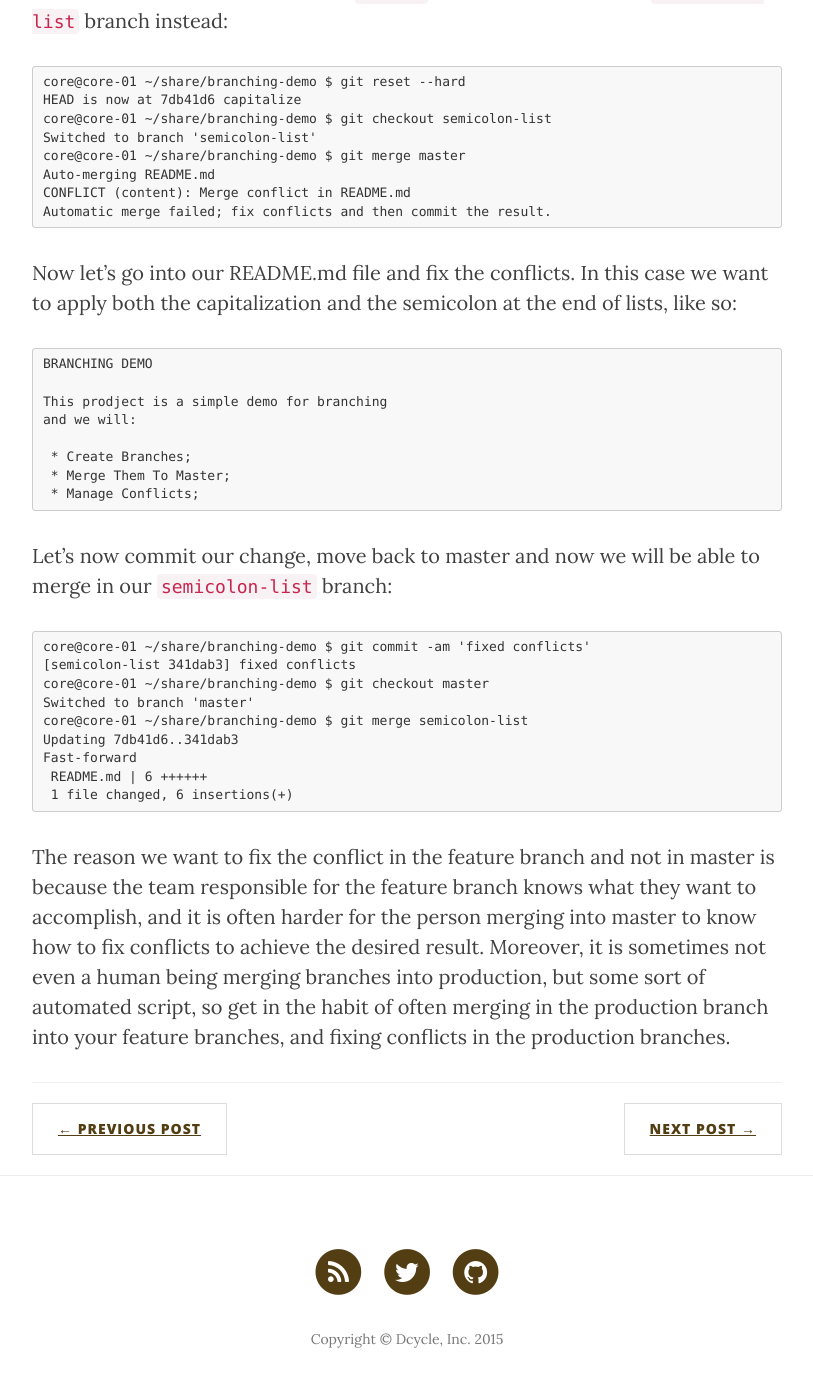
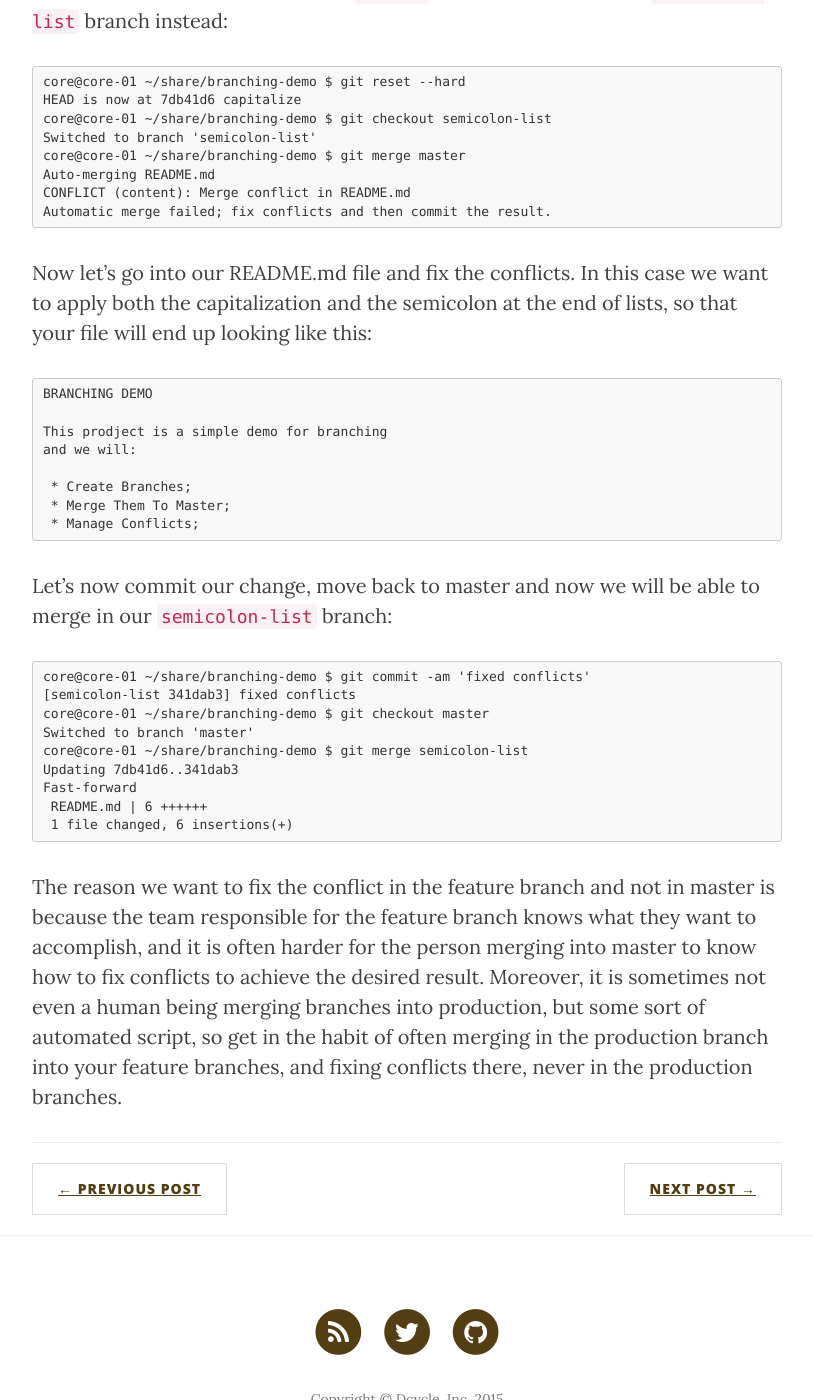
Before and after one commit to dcycle/dcycleu, a Jekyll site: the page built from _posts/2015-05-23-02-git-branches.md, in a window 1280 px wide and 1400 px high, scrolled down 10059 px. Shown: the whole window, without its empty margins (233-1046 px from the left). Built offline with Jekyll 4.4.1, drawn with Linux system fonts in a browser that asks for light colours; nearby versions of some CDN libraries.

Commit message:
Issue #Some fixes for clarity

```diff
--- a/_posts/2015-05-23-02-git-branches.md
+++ b/_posts/2015-05-23-02-git-branches.md
@@ -286,7 +286,7 @@ In the above example, if the project maintainer was asked to merge in `semicolon
     CONFLICT (content): Merge conflict in README.md
     Automatic merge failed; fix conflicts and then commit the result.
 
-Now let's go into our README.md file and fix the conflicts. In this case we want to apply both the capitalization and the semicolon at the end of lists, like so:
+Now let's go into our README.md file and fix the conflicts. In this case we want to apply both the capitalization and the semicolon at the end of lists, so that your file will end up looking like this:
 
     BRANCHING DEMO
 
@@ -309,4 +309,4 @@ Let's now commit our change, move back to master and now we will be able to merg
      README.md | 6 ++++++
      1 file changed, 6 insertions(+)
 
-The reason we want to fix the conflict in the feature branch and not in master is because the team responsible for the feature branch knows what they want to accomplish, and it is often harder for the person merging into master to know how to fix conflicts to achieve the desired result. Moreover, it is sometimes not even a human being merging branches into production, but some sort of automated script, so get in the habit of often merging in the production branch into your feature branches, and fixing conflicts in the production branches.
+The reason we want to fix the conflict in the feature branch and not in master is because the team responsible for the feature branch knows what they want to accomplish, and it is often harder for the person merging into master to know how to fix conflicts to achieve the desired result. Moreover, it is sometimes not even a human being merging branches into production, but some sort of automated script, so get in the habit of often merging in the production branch into your feature branches, and fixing conflicts there, never in the production branches.
```
